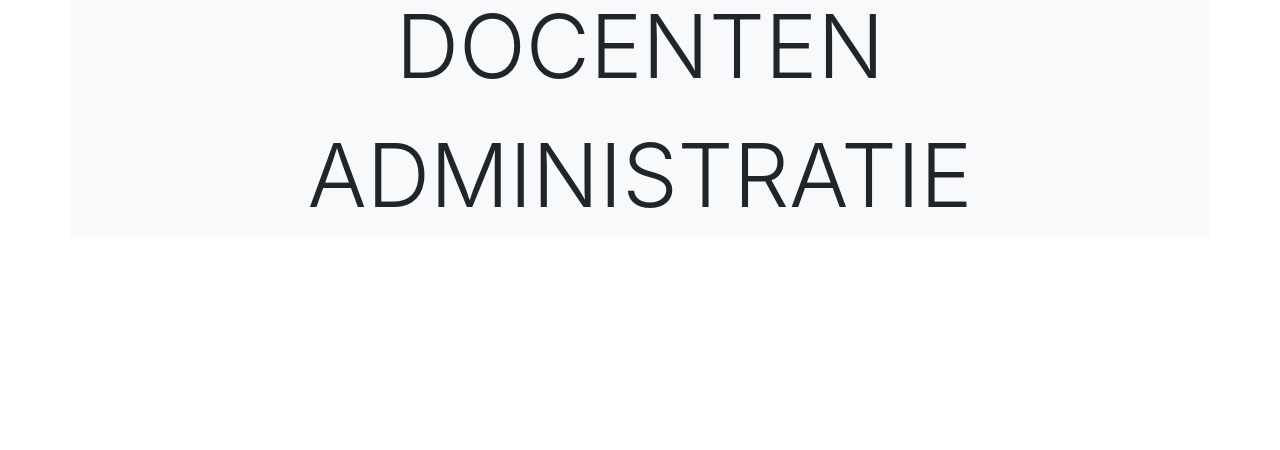
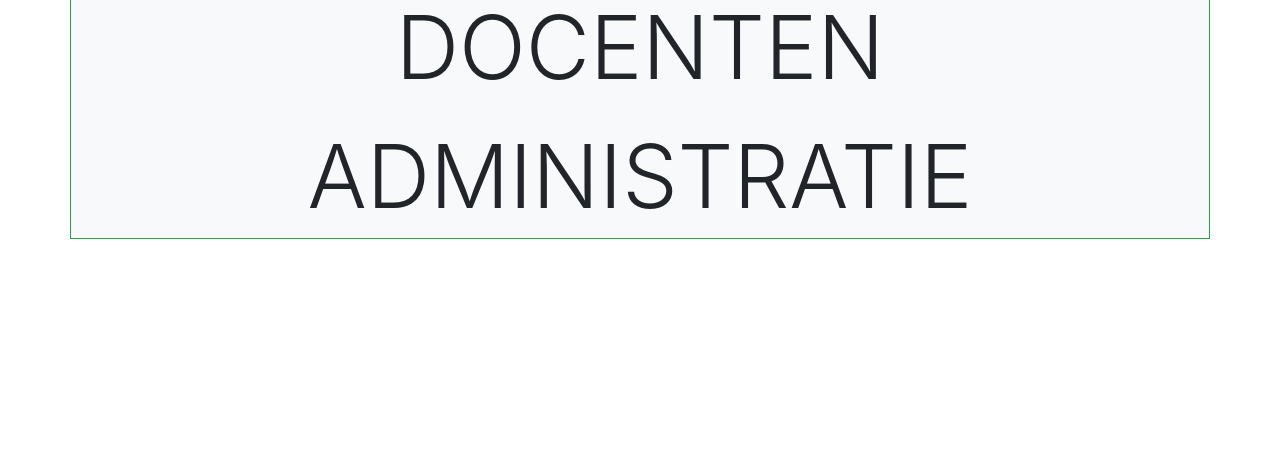
Before and after one commit to vanhensbergen/smoelenboek, a Symfony app: template templates/visitor/default.html.twig in a window 1280 px wide. Shown: the part 350-800 px from the top of the page. Run offline with Twig, Linux system fonts and the light colour scheme; the template is opened without the code that fills it, so the values that code supplies are empty; some libraries are stand-ins or nearby versions.

Commit message:
versie 23 just for the fun of pushing to git :-)

```diff
--- a/templates/base.html.twig
+++ b/templates/base.html.twig
@@ -10,7 +10,7 @@
         {% block stylesheets %}{% endblock %}
     </head>
     <body>
-        <div class="container mt-3 bg-light">
+        <div class="container mt-3 bg-light border border-success">
             {% for message in app.flashes('message') %}
                 <div class="alert alert-danger row mb-1 mt-1">{{ message }}</div>
             {% endfor %}
--- a/templates/visitor/default.html.twig
+++ b/templates/visitor/default.html.twig
@@ -20,14 +20,14 @@
                 </article>
             </div>
        </div>
-        <div class="row mt-2 p-2">
-            <div class="text-center col-12 display-2">DOCENTEN</div>
+        <div class="row mt-2 p-2 justify-content-center">
+            <div class="text-center col-11 display-2">DOCENTEN</div>
             {% for teacher in teachers %}
                 <article class="col-2  p-2 bg-white border border-success rounded">
+                    <div class="text-center"><a href="mailto:{{ teacher.email }}" title="stuur {{ teacher.fullname }} een mailtje">{{ teacher.fullname }}</a></div>
                     <figure class="text-center">
                         <img src="{{ asset(teacher.photo) }}" alt="{{ teacher.fullname }}" class="figure-img img-fluid col-12"/>
                         <figcaption class="text-center" >
-                            <a href="mailto:{{ teacher.email }}" title="stuur {{ teacher.fullname }} een mailtje">{{ teacher.fullname }}</a>
                             {% if teacher.mentorclass is not null %}
                                 <div >mentor van: {{ teacher.mentorclass.name }}</div>
                             {% endif %}
```
